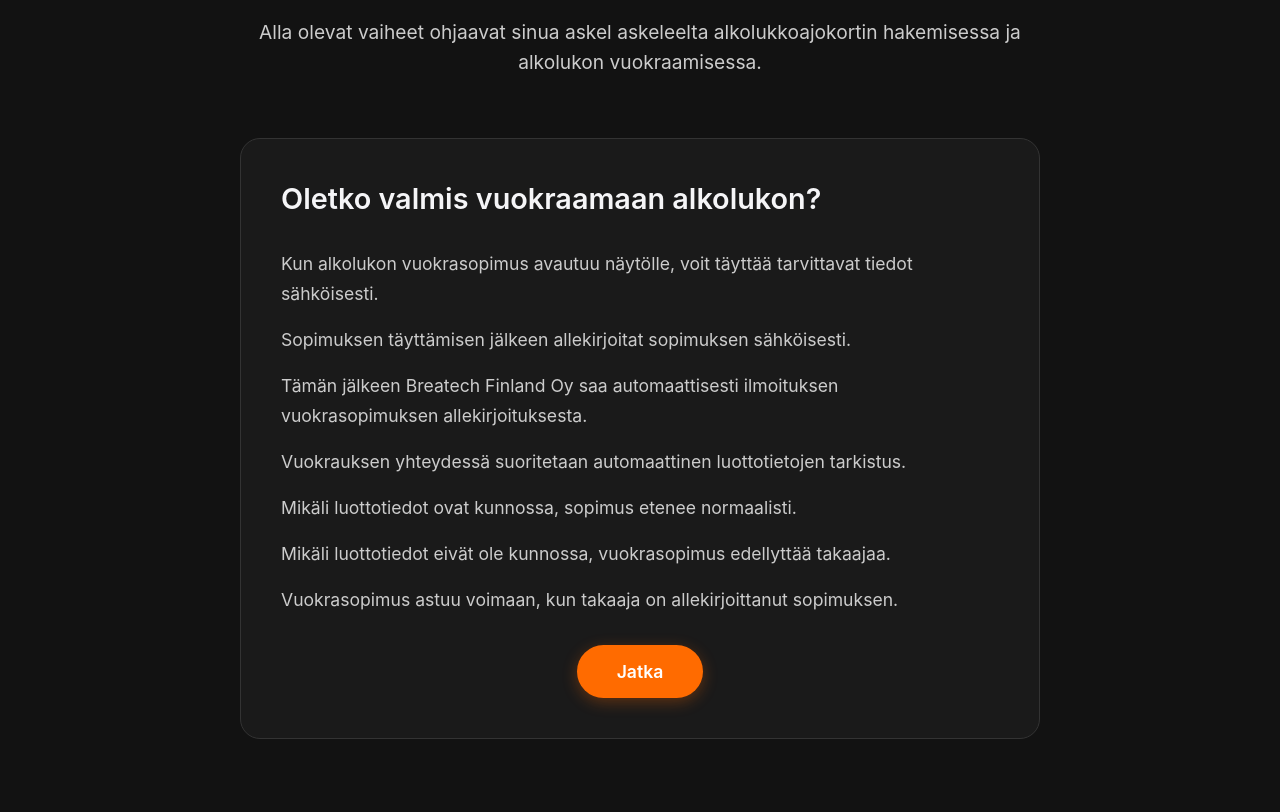
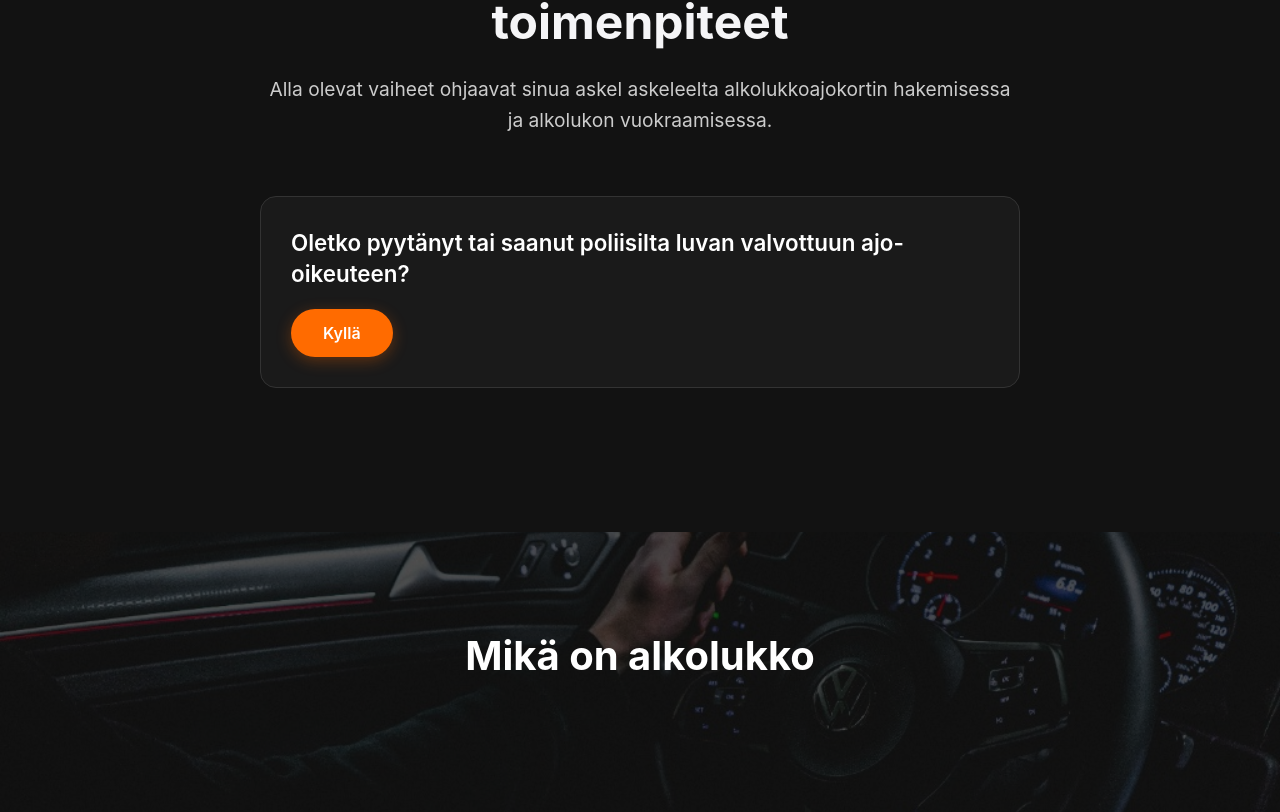
Before and after one commit to razal1113/testrun, a React (Vite) app: page / in a window 1280 px wide. Shown: the part 985-1797 px from the top of the page. Built offline with nearby package versions, Linux system fonts and the light colour scheme.

Commit message:
Rework guided process to 4-step accordion flow with form

```diff
--- a/src/components/GuidedProcess.jsx
+++ b/src/components/GuidedProcess.jsx
@@ -1,11 +1,84 @@
-import React, { useState, useRef } from 'react';
+import React, { useState, useRef, useEffect } from 'react';
 import { gsap } from 'gsap';
+import { ScrollTrigger } from 'gsap/ScrollTrigger';
+
+gsap.registerPlugin(ScrollTrigger);
+
+const STEPS = [
+    {
+        id: 1,
+        question: "Oletko pyytänyt tai saanut poliisilta luvan valvottuun ajo-oikeuteen?",
+        answer: (
+            <>
+                <p>Valvottua ajo-oikeutta kannattaa pyytää poliisilta heti tai viimeistään rattijuopumusasian käsittelyn yhteydessä tuomioistuimelta.</p>
+                <p>Suosittelemme varmistamaan poliisilta, että sinulla on mahdollisuus saada alkolukkoajokortti.</p>
+                <p>Poliisi antaa tarvittaessa lisätietoja alkolukkoajokortin hakemisesta ja siihen liittyvistä vaatimuksista.</p>
+            </>
+        ),
+        buttonText: "Kyllä"
+    },
+    {
+        id: 2,
+        question: "Oletko käynyt lääkärin tai muun terveydenhuollon ammattihenkilön kanssa keskustelun päihteiden käytöstä ja saanut siitä todistuksen?",
+        answer: (
+            <>
+                <p>Hanki todistus lääkärin tai muun terveydenhuollon ammattihenkilön kanssa käydystä keskustelusta (päihteiden käyttö).</p>
+                <p>Todistus liitetään ajokorttihakemukseen ja toimitetaan poliisille.</p>
+                <p>Kun toimitat kaikki tarvittavat dokumentit poliisille, poliisi voi myöntää sinulle väliaikaisen ajokortin.</p>
+            </>
+        ),
+        buttonText: "Kyllä"
+    },
+    {
+        id: 3,
+        question: "Oletko valmis vuokraamaan alkolukon?",
+        answer: (
+            <>
+                <p>Kun alkolukon vuokrasopimus avautuu näytölle, voit täyttää tarvittavat tiedot sähköisesti.</p>
+                <p>Sopimuksen täyttämisen jälkeen allekirjoitat sopimuksen ”Allekirjoita”-painikkeen kautta sähköisesti.</p>
+                <p>Tämän jälkeen Breatech Finland Oy saa automaattisesti ilmoituksen vuokrasopimuksen allekirjoituksesta.</p>
+                <p>Vuokrauksen yhteydessä suoritetaan automaattinen luottotietojen tarkistus.</p>
+                <p>Mikäli luottotiedot ovat kunnossa, sopimus etenee normaalisti.</p>
+                <p>Mikäli luottotiedot eivät ole kunnossa, saat ilmoituksen, että vuokrasopimus edellyttää takaajaa.</p>
+                <p>Tällöin voit syöttää takaajan tiedot suoraan vuokrasopimukseen ja lähettää takaajalle linkin sähköistä allekirjoitusta varten.</p>
+                <p>Vuokrasopimus astuu voimaan, kun takaaja on allekirjoittanut sopimuksen.</p>
+            </>
+        ),
+        buttonText: "Kyllä"
+    },
+    {
+        id: 4,
+        question: "Oletko valmis varaamaan asennusajan ja auton muutoskatsastuksen?",
+        answer: (
+            <>
+                <p>Kun painat ”Varaa asennus”, sinut ohjataan ajanvarausjärjestelmään.</p>
+                <p>Ajanvarauksessa:</p>
+                <ul style={{ listStyleType: 'disc', paddingLeft: '20px', marginBottom: '16px', color: '#ccc' }}>
+                    <li>Valitset alkolukon asennuksen</li>
+                    <li>Syötät postinumerosi</li>
+                    <li>Näet lähimmät asennuspisteet</li>
+                    <li>Valitset sinulle sopivan ajan kalenterista</li>
+                </ul>
+                <p>Kun asennusaika on varattu, saamme siitä automaattisesti tiedon ja toimitamme alkolukon valittuun asennuspisteeseen.</p>
+            </>
+        ),
+        buttonText: "Kyllä"
+    }
+];
 
 const GuidedProcess = () => {
-    // State-based flow: 'step1', 'form', 'confirmation', 'final-message'
-    const [currentState, setCurrentState] = useState('step1');
+    // Current step index user is interacting with (0-3)
+    const [activeStepIndex, setActiveStepIndex] = useState(0);
+    // Tracks which steps have been "revealed" (answer shown)
+    const [revealedSteps, setRevealedSteps] = useState(new Set());
+    // Tracks which steps have been completed (Jatka clicked)
+    const [completedSteps, setCompletedSteps] = useState(new Set());
 
-    const contentRef = useRef(null);
+    const [showForm, setShowForm] = useState(false);
+    const [formSubmitted, setFormSubmitted] = useState(false);
+
+    const stepRefs = useRef([]);
+    const formRef = useRef(null);
 
     const [formData, setFormData] = useState({
         nimi: '',
@@ -17,63 +90,46 @@ const GuidedProcess = () => {
         rekisterinumero: ''
     });
 
-    const scrollToTop = () => {
-        if (contentRef.current) {
-            contentRef.current.scrollIntoView({ behavior: 'smooth', block: 'start' });
-        }
+    const handleReveal = (index) => {
+        setRevealedSteps(prev => new Set(prev).add(index));
+        // Animate revealing
+        const answerEl = stepRefs.current[index].querySelector('.step-answer');
+        gsap.fromTo(answerEl,
+            { height: 0, opacity: 0 },
+            { height: 'auto', opacity: 1, duration: 0.5, ease: 'power2.out' }
+        );
     };
 
-    const handleJatka = () => {
-        scrollToTop();
-        gsap.to(contentRef.current, {
-            opacity: 0,
-            y: -10,
-            duration: 0.3,
-            onComplete: () => {
-                setCurrentState('form');
-                gsap.fromTo(contentRef.current,
-                    { opacity: 0, y: 10 },
-                    { opacity: 1, y: 0, duration: 0.5, ease: "power2.out" }
+    const handleNextStep = (index) => {
+        setCompletedSteps(prev => new Set(prev).add(index));
+
+        if (index < STEPS.length - 1) {
+            setActiveStepIndex(index + 1);
+            // Smooth scroll to next step after a short delay
+            setTimeout(() => {
+                const nextStepEl = stepRefs.current[index + 1];
+                if (nextStepEl) {
+                    nextStepEl.scrollIntoView({ behavior: 'smooth', block: 'center' });
+                    // Animate next step appearance
+                    gsap.fromTo(nextStepEl,
+                        { opacity: 0, y: 20 },
+                        { opacity: 1, y: 0, duration: 0.5 }
                     );
                 }
-        });
-    };
-
-    const handleFormSubmit = (e) => {
-        e.preventDefault();
-        scrollToTop();
-        gsap.to(contentRef.current, {
-            opacity: 0,
-            y: -10,
-            duration: 0.3,
-            onComplete: () => {
-                setCurrentState('confirmation');
-                gsap.fromTo(contentRef.current,
-                    { opacity: 0, y: 10 },
-                    { opacity: 1, y: 0, duration: 0.5, ease: "power2.out" }
+            }, 100);
+        } else {
+            // Finished last step
+            setShowForm(true);
+            setTimeout(() => {
+                if (formRef.current) {
+                    formRef.current.scrollIntoView({ behavior: 'smooth', block: 'start' });
+                    gsap.fromTo(formRef.current,
+                        { opacity: 0, y: 20 },
+                        { opacity: 1, y: 0, duration: 0.5 }
                     );
                 }
-        });
-    };
-
-    const handleYes = () => {
-        window.location.href = 'https://fixushuolto.fi/eox/huolto';
-    };
-
-    const handleNo = () => {
-        scrollToTop();
-        gsap.to(contentRef.current, {
-            opacity: 0,
-            y: -10,
-            duration: 0.3,
-            onComplete: () => {
-                setCurrentState('final-message');
-                gsap.fromTo(contentRef.current,
-                    { opacity: 0, y: 10 },
-                    { opacity: 1, y: 0, duration: 0.5, ease: "power2.out" }
-                );
+            }, 100);
         }
-        });
     };
 
     const handleFormChange = (e) => {
@@ -81,6 +137,28 @@ const GuidedProcess = () => {
             ...formData,
             [e.target.name]: e.target.value
         });
+    };
+
+    const handleFormSubmit = (e) => {
+        e.preventDefault();
+        setFormSubmitted(true);
+        // Scroll to confirmation area
+        setTimeout(() => {
+            const successEl = document.getElementById('confirmation-area');
+            if (successEl) {
+                successEl.scrollIntoView({ behavior: 'smooth', block: 'center' });
+            }
+        }, 100);
+    };
+
+    const handleFinalYes = () => {
+        window.location.href = 'https://fixushuolto.fi/eox/huolto';
+    };
+
+    // No action needed for No, simpler message
+    const [finalMessageVisible, setFinalMessageVisible] = useState(false);
+    const handleFinalNo = () => {
+        setFinalMessageVisible(true);
     };
 
     return (
@@ -91,25 +169,45 @@ const GuidedProcess = () => {
                     Alla olevat vaiheet ohjaavat sinua askel askeleelta alkolukkoajokortin hakemisessa ja alkolukon vuokraamisessa.
                 </p>
 
-                <div className="interactive-container" ref={contentRef}>
-                    {currentState === 'step1' && (
-                        <div className="step-box">
-                            <h3 className="question-text">Oletko valmis vuokraamaan alkolukon?</h3>
-                            <div className="explanation-text">
-                                <p>Kun alkolukon vuokrasopimus avautuu näytölle, voit täyttää tarvittavat tiedot sähköisesti.</p>
-                                <p>Sopimuksen täyttämisen jälkeen allekirjoitat sopimuksen sähköisesti.</p>
-                                <p>Tämän jälkeen Breatech Finland Oy saa automaattisesti ilmoituksen vuokrasopimuksen allekirjoituksesta.</p>
-                                <p>Vuokrauksen yhteydessä suoritetaan automaattinen luottotietojen tarkistus.</p>
-                                <p>Mikäli luottotiedot ovat kunnossa, sopimus etenee normaalisti.</p>
-                                <p>Mikäli luottotiedot eivät ole kunnossa, vuokrasopimus edellyttää takaajaa.</p>
-                                <p>Vuokrasopimus astuu voimaan, kun takaaja on allekirjoittanut sopimuksen.</p>
-                            </div>
-                            <button className="next-btn" onClick={handleJatka}>Jatka</button>
-                        </div>
+                <div className="steps-container">
+                    {STEPS.map((step, index) => {
+                        // Only show steps that are active or completed/revealed history
+                        if (index > activeStepIndex) return null;
+
+                        const isRevealed = revealedSteps.has(index);
+                        const isCompleted = completedSteps.has(index);
+
+                        return (
+                            <div
+                                key={step.id}
+                                ref={el => stepRefs.current[index] = el}
+                                className={`step-item ${isCompleted ? 'completed' : ''}`}
+                            >
+                                <h3 className="question-text">{step.question}</h3>
+
+                                {!isRevealed && !isCompleted && (
+                                    <button className="action-btn" onClick={() => handleReveal(index)}>
+                                        {step.buttonText}
+                                    </button>
                                 )}
 
-                    {currentState === 'form' && (
-                        <div className="step-box">
+                                <div className="step-answer" style={{ display: isRevealed ? 'block' : 'none', opacity: isRevealed ? 1 : 0 }}>
+                                    <div className="answer-content">
+                                        {step.answer}
+                                    </div>
+                                    {!isCompleted && (
+                                        <button className="action-btn continue-btn" onClick={() => handleNextStep(index)}>
+                                            Jatka
+                                        </button>
+                                    )}
+                                </div>
+                            </div>
+                        );
+                    })}
+                </div>
+
+                {showForm && !formSubmitted && (
+                    <div className="form-container" ref={formRef}>
                         <h3 className="form-section-heading">VUOKRANOTTAJA</h3>
                         <form className="guided-form" onSubmit={handleFormSubmit}>
                             <div className="form-grid">
@@ -142,27 +240,28 @@ const GuidedProcess = () => {
                                     <input type="text" name="rekisterinumero" value={formData.rekisterinumero} onChange={handleFormChange} required />
                                 </div>
                             </div>
-                                <button type="submit" className="submit-btn">Lähetä</button>
+                            <button type="submit" className="action-btn submit-btn">Lähetä</button>
                         </form>
                     </div>
                 )}
 
-                    {currentState === 'confirmation' && (
-                        <div className="step-box">
-                            <h3 className="question-text">Haluatko varata asennusajan nyt?</h3>
+                {formSubmitted && (
+                    <div id="confirmation-area" className="confirmation-box">
+                        {!finalMessageVisible ? (
+                            <>
+                                <h3 className="question-text">Haluatko siirtyä varaamaan asennusajan nyt?</h3>
                                 <div className="button-group">
-                                <button className="choice-btn" onClick={handleYes}>Kyllä</button>
-                                <button className="choice-btn" onClick={handleNo}>Ei</button>
+                                    <button className="action-btn choice-btn" onClick={handleFinalYes}>Kyllä</button>
+                                    <button className="action-btn choice-btn" onClick={handleFinalNo}>Ei</button>
                                 </div>
-                        </div>
-                    )}
-
-                    {currentState === 'final-message' && (
-                        <div className="success-box">
+                            </>
+                        ) : (
+                            <div className="final-message">
                                 <h3 className="success-heading">Kiitos. Olemme sinuun yhteydessä mahdollisimman pian.</h3>
                             </div>
                         )}
                     </div>
+                )}
             </div>
 
             <style>{`
@@ -170,6 +269,10 @@ const GuidedProcess = () => {
                     background-color: #121212;
                     padding: 120px 20px;
                     color: #ffffff;
+                }
+                .container {
+                     max-width: 800px; /* Keep consistent with design */
+                     margin: 0 auto;
                 }
                 .gp-heading {
                     font-size: clamp(2rem, 5vw, 3rem);
@@ -185,55 +288,73 @@ const GuidedProcess = () => {
                     color: #cccccc;
                     line-height: 1.6;
                 }
-                .interactive-container {
-                    max-width: 800px;
-                    margin: 0 auto;
-                    min-height: 480px; /* Increased slightly for stability */
-                    overflow-anchor: none; /* Prevent scroll anchoring jumps */
+
+                .step-item {
+                    background: #1a1a1a;
+                    padding: 30px;
+                    border-radius: 16px;
+                    border: 1px solid #333;
+                    margin-bottom: 24px;
+                    transition: all 0.3s ease;
                 }
-                .step-box, .success-box {
+                .step-item.completed {
+                    opacity: 0.6; /* Dim completed steps slightly to focus on new one */
+                    border-color: #222;
+                }
+                .step-item.completed:hover {
+                    opacity: 1;
+                }
+
+                .question-text {
+                    font-size: 1.4rem;
+                    font-weight: 600;
+                    margin-bottom: 20px;
+                    line-height: 1.4;
+                    color: #fff;
+                }
+
+                .answer-content {
+                    margin-bottom: 24px;
+                    color: #ccc;
+                    line-height: 1.7;
+                    font-size: 1.1rem;
+                    padding-top: 10px;
+                    border-top: 1px solid rgba(255,255,255,0.05);
+                }
+                .answer-content p {
+                    margin-bottom: 12px;
+                }
+
+                .action-btn {
+                    background: var(--color-accent-orange);
+                    color: #fff;
+                    border: none;
+                    padding: 14px 32px;
+                    font-size: 1rem;
+                    font-weight: 600;
+                    border-radius: 50px;
+                    cursor: pointer;
+                    transition: all 0.3s ease;
+                    display: inline-block;
+                    box-shadow: 0 4px 15px rgba(255, 107, 0, 0.3);
+                }
+                .action-btn:hover {
+                    background: var(--color-accent-orange-hover);
+                    transform: translateY(-2px);
+                    box-shadow: 0 6px 20px rgba(255, 107, 0, 0.4);
+                }
+                .continue-btn {
+                    margin-top: 10px;
+                }
+
+                .form-container {
                     background: #1a1a1a;
                     padding: 40px;
                     border-radius: 20px;
                     border: 1px solid #333;
-                }
-                .question-text {
-                    font-size: 1.8rem;
-                    font-weight: 600;
-                    margin-bottom: 30px;
-                    line-height: 1.4;
-                }
-                .explanation-text {
-                    margin-bottom: 30px;
-                }
-                .explanation-text p {
-                    color: #ccc;
-                    line-height: 1.7;
-                    font-size: 1.1rem;
-                    margin-bottom: 16px;
-                }
-                .next-btn, .submit-btn, .choice-btn {
-                    background: var(--color-accent-orange) !important;
-                    color: #fff;
-                    border: none;
-                    padding: 16px 40px;
-                    font-size: 1.1rem;
-                    font-weight: 600;
-                    border-radius: 50px;
-                    cursor: pointer;
-                    transition: all 0.3s ease;
-                    display: block;
-                    margin: 0 auto;
-                    box-shadow: 0 4px 15px rgba(255, 107, 0, 0.3);
-                }
-                .next-btn:hover, .submit-btn:hover, .choice-btn:hover {
-                    background: var(--color-accent-orange-hover) !important;
-                    transform: translateY(-2px);
-                    box-shadow: 0 6px 25px rgba(255, 107, 0, 0.5);
-                }
-                .choice-btn {
-                    flex: 1;
-                    margin: 0;
+                    margin-top: 40px;
+                    overflow-anchor: none; /* Layout stability */
+                    min-height: 600px;
                 }
                 .form-section-heading {
                     font-size: 1.4rem;
@@ -245,8 +366,8 @@ const GuidedProcess = () => {
                 .form-grid {
                     display: flex;
                     flex-direction: column;
-                    gap: 24px;
-                    margin-bottom: 40px;
+                    gap: 20px;
+                    margin-bottom: 30px;
                 }
                 .form-group {
                     display: flex;
@@ -264,8 +385,7 @@ const GuidedProcess = () => {
                     padding: 14px 18px;
                     border-radius: 12px;
                     color: #fff;
-                    color: #fff;
-                    font-size: 16px; /* Prevent iOS zoom */
+                    font-size: 16px; /* No zoom */
                     transition: all 0.2s ease;
                 }
                 .form-group input:focus {
@@ -275,30 +395,51 @@ const GuidedProcess = () => {
                 }
                 .submit-btn {
                     width: 100%;
+                    text-align: center;
+                }
+
+                .confirmation-box {
+                    background: #1a1a1a;
+                    padding: 40px;
+                    border-radius: 20px;
+                    border: 1px solid #333;
+                    margin-top: 40px;
+                    text-align: center;
+                    min-height: 300px;
+                    display: flex;
+                    flex-direction: column;
+                    justify-content: center;
+                    align-items: center;
                 }
                 .button-group {
                     display: flex;
                     gap: 20px;
                     margin-top: 20px;
                 }
-                .success-box {
-                    text-align: center;
-                    padding: 80px 40px;
+                .choice-btn {
+                    min-width: 120px;
                 }
                 .success-heading {
-                    font-size: 1.8rem;
+                    font-size: 1.6rem;
                     color: #4ade80;
                 }
 
                 @media (max-width: 768px) {
-                    .step-box {
-                        padding: 30px 20px;
+                    .step-item {
+                        padding: 20px;
                     }
                     .question-text {
-                        font-size: 1.4rem;
+                        font-size: 1.2rem;
+                    }
+                    .form-container, .confirmation-box {
+                        padding: 24px;
                     }
                     .button-group {
                         flex-direction: column;
+                        width: 100%;
+                    }
+                    .choice-btn {
+                        width: 100%;
                     }
                 }
             `}</style>
```
Lines whose indentation alone changed are shown as unchanged.
